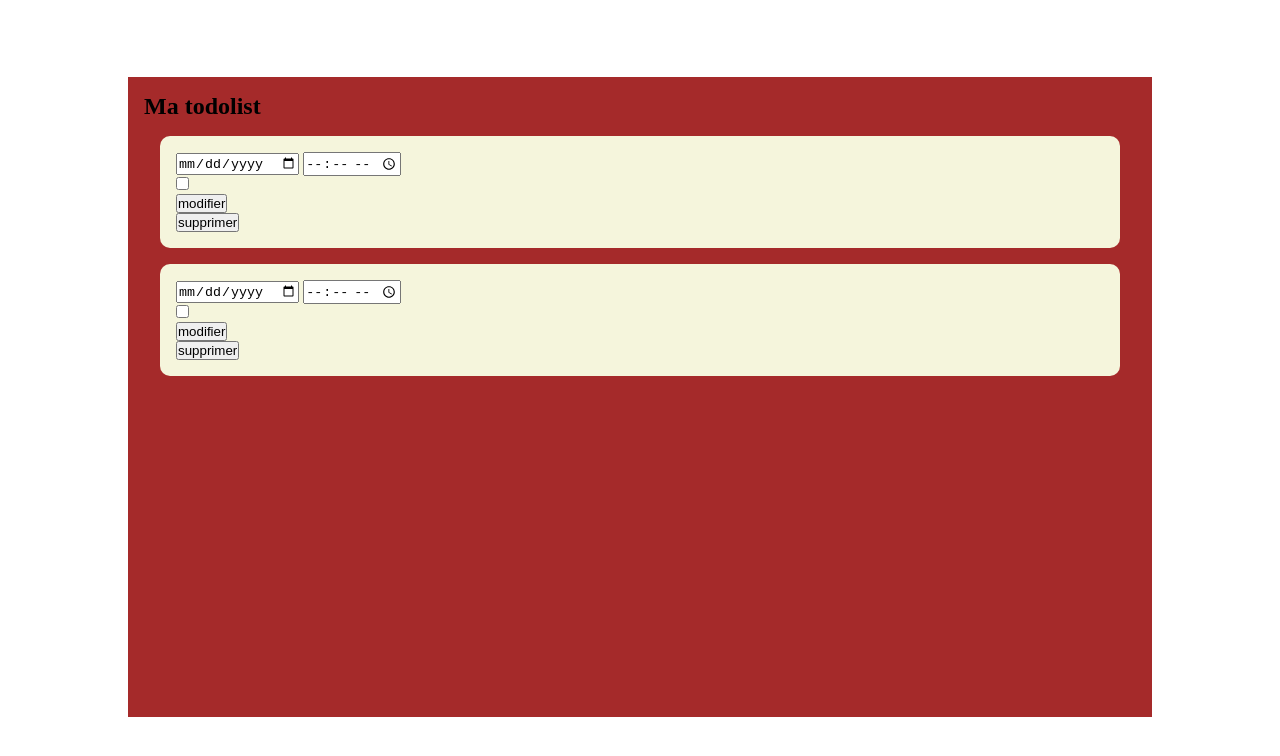
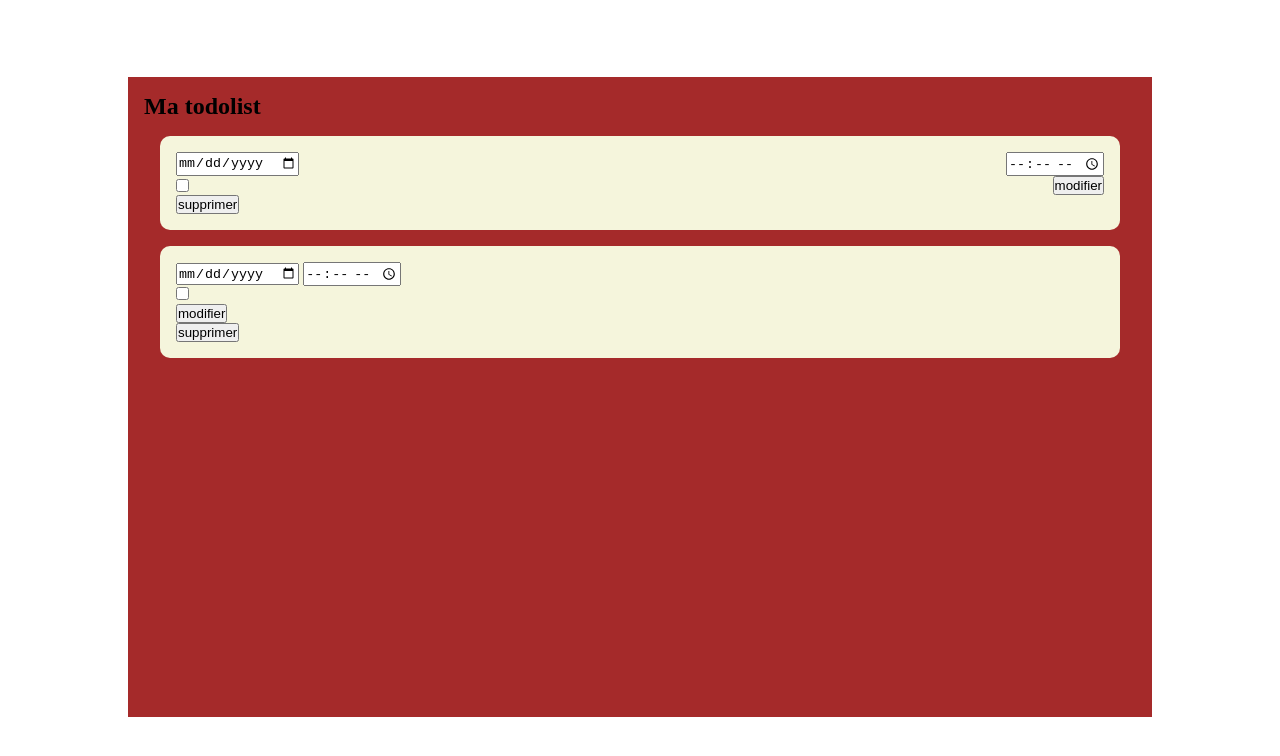
Before and after one commit to mto-public/todolist, a plain HTML site: page index.html in a window 1280 px wide. Shown: the part 30-786 px from the top of the page. Drawn offline with Linux system fonts and the light colour scheme.

Commit message:
Co-authored-by: EmiDip <EmiDip@users.noreply.github.com>

```diff
--- a/index.html
+++ b/index.html
@@ -20,11 +20,11 @@
         <section id = "todolist">
             <h1> Ma todolist</h1>
             <div class ="task">
-                <div>
+                <div id="time">
                     <input type="date">
                     <input type="time">
                 </div>
-                <div>
+                <div id="content">
                     <input type="checkbox">
                     <div>
                         <p></p>
--- a/style.css
+++ b/style.css
@@ -27,3 +27,11 @@ main {
     padding: 1em;
     border-radius: 10px;
 }
+#time{
+    display: flex;
+    justify-content: space-between;
+}
+#content{
+    display: flex;
+    justify-content: space-between;
+}
```
